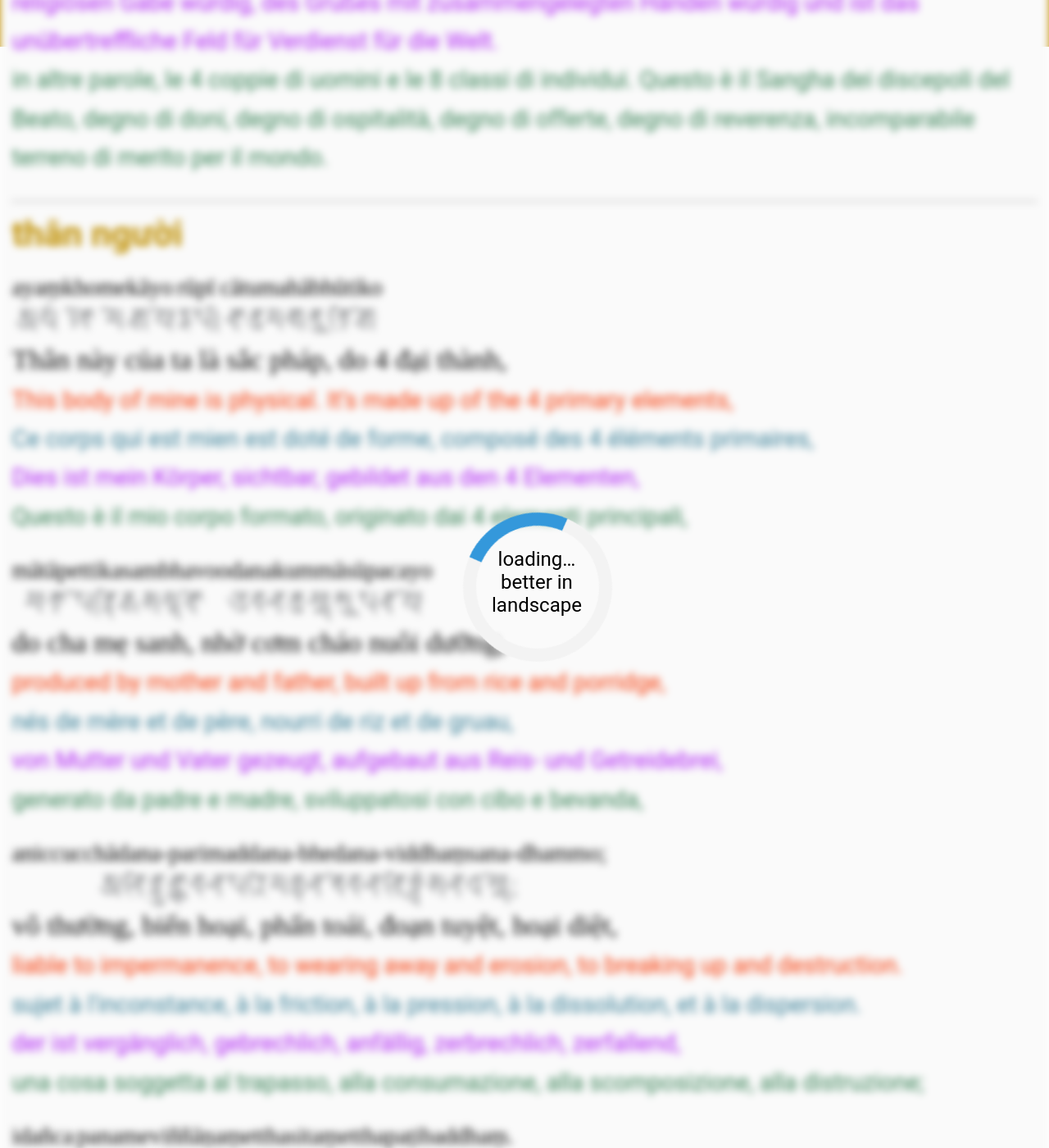
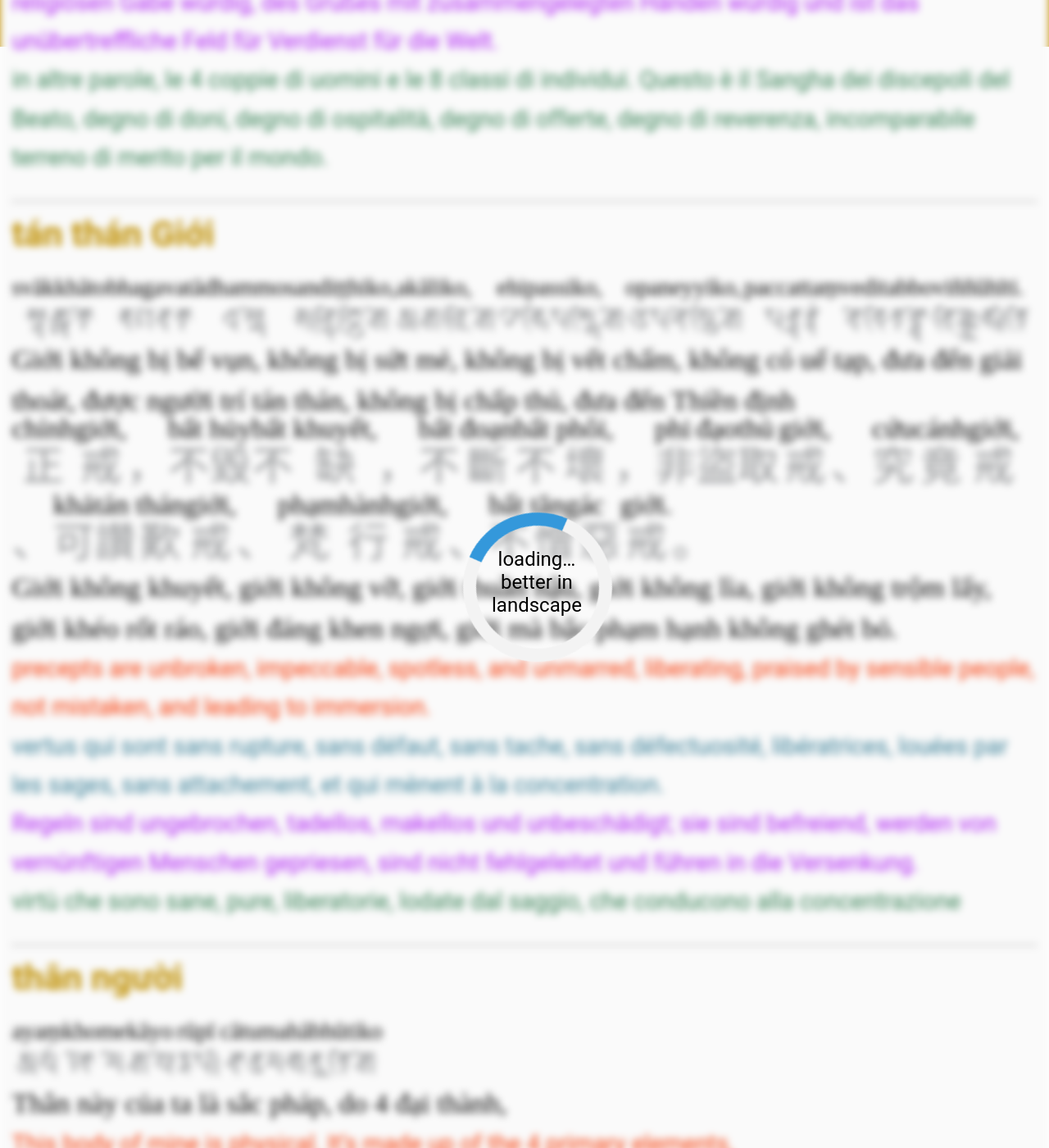
Before and after one commit to phineas-pta/kinh_nhat_tung, a Jekyll site: the page built from quotations.html, in a window 1280 px wide and 1400 px high, scrolled down 10932 px. Shown: the whole window at 82% size. Built offline with Jekyll 4.4.1, drawn with Linux system fonts in a browser that asks for light colours; some web fonts are replaced.

Commit message:
up: tán thán giới

```diff
--- a/quotations.html
+++ b/quotations.html
@@ -50,6 +50,7 @@ layout: null
 			<li><a href="#tan-Phat">tán thán Phật</a></li>
 			<li><a href="#tan-Phap">tán thán Pháp</a></li>
 			<li><a href="#tan-Tang">tán thán Tăng</a></li>
+			<li><a href="#tan-Gioi">tán thán Giới</a></li>
 			<li><a href="#than-nguoi">thân người</a></li>
 			<li><a href="#phuoc-bau">phước báu và hạnh nghiệp</a></li>
 			<li><a href="#5-dieu">5 điều quán tưởng</a></li>
@@ -247,6 +248,22 @@ layout: null
 				<span lang="fr">c'est-à-dire les 4 paires d'individus, les 8 [types de] personnes, cette Communauté des disciples du Fortuné est digne de dons, digne de soutien, digne d'offrandes, digne de salutations respectueuses, c'est un incomparable champ de mérite pour le monde.</span><br />
 				<span lang="de">Er besteht aus den vier Paaren, den acht Personen. Das ist der Saṅgha der Schüler des Buddha, und er ist einer den Göttern gewidmeten Gabe würdig, der Gastfreundschaft würdig, einer religiösen Gabe würdig, des Grußes mit zusammengelegten Händen würdig und ist das unübertreffliche Feld für Verdienst für die Welt.</span><br />
 				<span lang="it">in altre parole, le 4 coppie di uomini e le 8 classi di individui. Questo è il Sangha dei discepoli del Beato, degno di doni, degno di ospitalità, degno di offerte, degno di reverenza, incomparabile terreno di merito per il mondo.</span>
+			</p>
+		</article>
+
+		<hr /><!-- ----------------------next article----------------------- -->
+
+		<article id="tan-Gioi">
+			<header><h2 lang="vi">tán thán Giới</h2></header>
+			<p class="multi-lang">
+				<span lang="pi"><ruby><rb>&#71085;&#71103;&#71082;&#71087;&#71054;&#71103;&#71055;&#71087;&#71069;&#71098;</rb><rt>svākkhāto</rt><rb>&#71077;&#71056;&#71082;&#71069;&#71087;</rb><rt>bhagavatā</rt><rb>&#71072;&#71078;&#71103;&#71078;&#71098;</rb><rt>dhammo</rt><rb>&#71085;&#71073;&#71103;&#71071;&#71088;&#71064;&#71103;&#71065;&#71088;&#71054;&#71098;</rb><rt>sandiṭṭhiko,</rt><rb>&#71040;&#71054;&#71087;&#71081;&#71088;&#71054;&#71098;</rb><rt>akāliko,</rt><rb>&#71050;&#71086;&#71088;&#71074;&#71085;&#71103;&#71085;&#71088;&#71054;&#71098;</rb><rt>ehipassiko,</rt><rb>&#71052;&#71074;&#71073;&#71096;&#71079;&#71103;&#71079;&#71088;&#71054;&#71098;</rb><rt>opaneyyiko,</rt><rb>&#71074;&#71059;&#71103;&#71059;&#71069;&#71103;&#71069;&#71101;</rb><rt>paccattaṃ</rt><rb>&#71082;&#71096;&#71071;&#71088;&#71069;&#71076;&#71103;&#71076;&#71098;</rb><rt>veditabbo</rt><rb>&#71082;&#71088;&#71063;&#71103;&#71063;&#71091;&#71086;&#71089;&#71069;&#71088;</rb><rt>viññūhīti.</rt></ruby></span><br />
+				<span lang="vi">Giới không bị bể vụn, không bị sứt mẻ, không bị vết chấm, không có uế tạp, đưa đến giải thoát, được người trí tán thán, không bị chấp thủ, đưa đến Thiền định</span><br />
+				<span lang="zh-Hant"><ruby><rb>&#27491;</rb><rt>chính</rt><rb>&#25106;</rb><rt>giới,</rt><rb>&#65292;</rb><rt></rt><rb>&#19981;</rb><rt>bất</rt><rb>&#27584;</rb><rt>hủy</rt><rb>&#19981;</rb><rt>bất</rt><rb>&#32570;</rb><rt>khuyết,</rt><rb>&#65292;</rb><rt></rt><rb>&#19981;</rb><rt>bất</rt><rb>&#26039;</rb><rt>đoạn</rt><rb>&#19981;</rb><rt>bất</rt><rb>&#22750;</rb><rt>phôi,</rt><rb>&#65292;</rb><rt></rt><rb>&#38750;</rb><rt>phi</rt><rb>&#30428;</rb><rt>đạo</rt><rb>&#21462;</rb><rt>thủ</rt><rb>&#25106;</rb><rt>giới,</rt><rb>&#12289;</rb><rt></rt><rb>&#31350;</rb><rt>cứu</rt><rb>&#31455;</rb><rt>cánh</rt><rb>&#25106;</rb><rt>giới,</rt><rb>&#12289;</rb><rt></rt><rb>&#21487;</rb><rt>khả</rt><rb>&#35738;</rb><rt>tán</rt><rb>&#27470;</rb><rt>thán</rt><rb>&#25106;</rb><rt>giới,</rt><rb>&#12289;</rb><rt></rt><rb>&#26805;</rb><rt>phạm</rt><rb>&#34892;</rb><rt>hành</rt><rb>&#25106;</rb><rt>giới,</rt><rb>&#12289;</rb><rt></rt><rb>&#19981;</rb><rt>bất</rt><rb>&#24974;</rb><rt>tăng</rt><rb>&#24801;</rb><rt>ác</rt><rb>&#25106;</rb><rt>giới.</rt><rb>&#12290;</rb><rt></rt></ruby></span><br />
+				<span lang="vi">Giới không khuyết, giới không vỡ, giới thuần hậu, giới không lìa, giới không trộm lấy, giới khéo rốt ráo, giới đáng khen ngợi, giới mà bậc phạm hạnh không ghét bỏ.</span><br />
+				<span lang="en">precepts are unbroken, impeccable, spotless, and unmarred, liberating, praised by sensible people, not mistaken, and leading to immersion.</span><br />
+				<span lang="fr">vertus qui sont sans rupture, sans défaut, sans tache, sans défectuosité, libératrices, louées par les sages, sans attachement, et qui mènent à la concentration.</span><br />
+				<span lang="de">Regeln sind ungebrochen, tadellos, makellos und unbeschädigt; sie sind befreiend, werden von vernünftigen Menschen gepriesen, sind nicht fehlgeleitet und führen in die Versenkung.</span><br />
+				<span lang="it">virtù che sono sane, pure, liberatorie, lodate dal saggio, che conducono alla concentrazione</span>
 			</p>
 		</article>
 
```
